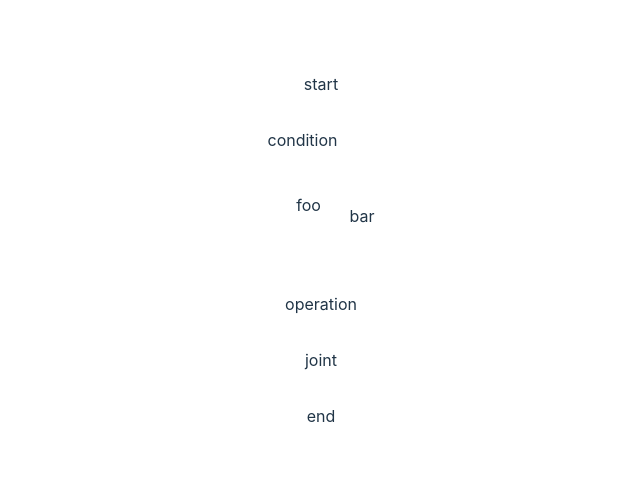
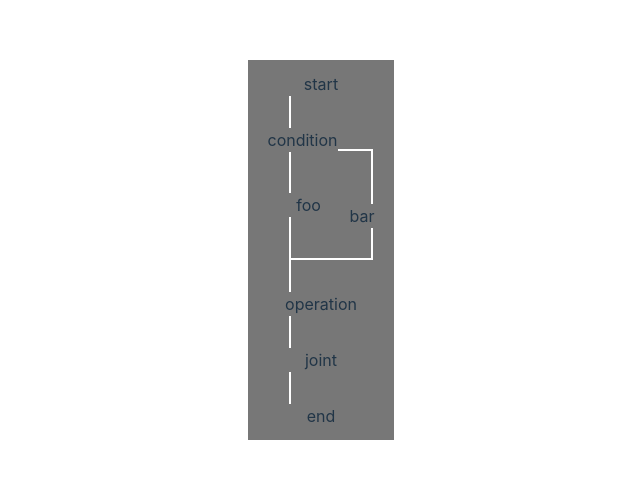
Before and after one commit to dhythm/react-flow-chart, a React (Vite) app: page / in a window 1280 px wide. Shown: the part 150-628 px from the top of the page, without its empty margins (319-959 px from the left). Built offline with nearby package versions, Linux system fonts and the light colour scheme.

Commit message:
implement StepChart

```diff
--- a/src/App.tsx
+++ b/src/App.tsx
@@ -3,15 +3,12 @@ import reactLogo from "./assets/react.svg";
 import viteLogo from "/vite.svg";
 import "./App.css";
 import { Steps } from "./components/Steps";
+import { StepChart } from "./components/StepChart";
 
 function App() {
   const [count, setCount] = useState(0);
 
-  return (
-    <>
-      <Steps />
-    </>
-  );
+  return <StepChart />;
 }
 
 export default App;
--- /dev/null
+++ b/src/components/StepChart.tsx
@@ -0,0 +1,22 @@
+import styled from "@emotion/styled";
+import { Steps } from "./Steps";
+
+export const StepChart = () => {
+  return (
+    <Wrapper>
+      <Content>
+        <Steps />
+      </Content>
+    </Wrapper>
+  );
+};
+
+const Wrapper = styled.div`
+  height: 100%;
+  background-color: #00000088;
+`;
+
+const Content = styled.div`
+  position: relative;
+  padding: 12px 20px;
+`;
```
